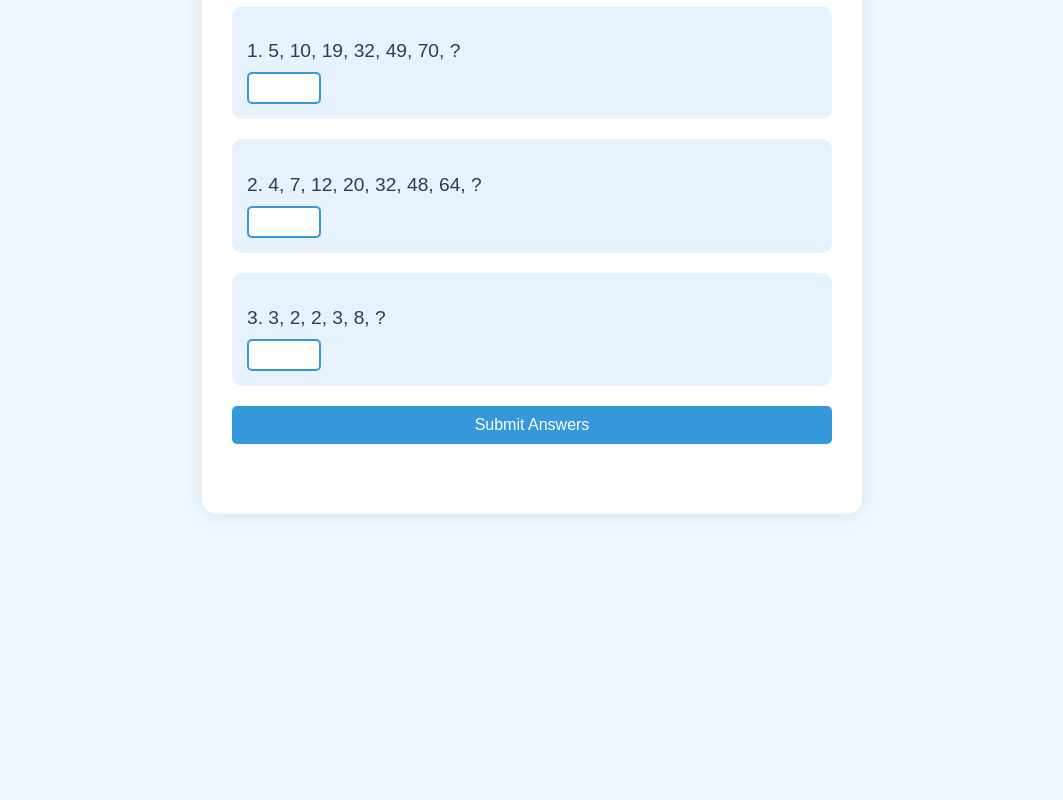
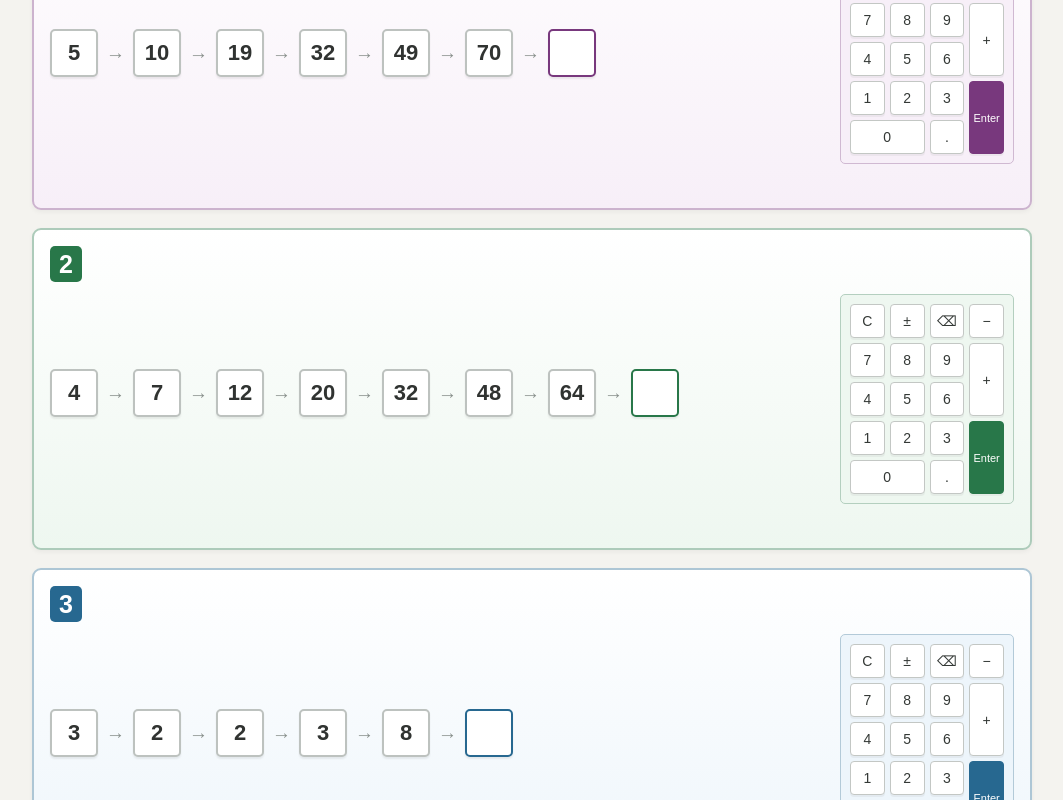
Before and after one commit to EmpTeal/sequence, a plain HTML site: page index.html in a window 1280 px wide. Shown: the part 195-995 px from the top of the page, without its empty margins (108-1171 px from the left). Before the commit the page ends 800 px from the top, so only its background shows below. Drawn offline with Linux system fonts and the light colour scheme.

Commit message:
Redesign October Sequence Test with question keypads

```diff
--- a/index.html
+++ b/index.html
@@ -3,138 +3,83 @@
 <head>
 <meta charset="UTF-8">
 <meta name="viewport" content="width=device-width, initial-scale=1.0">
-    <title>Sequence Test</title>
+<title>October Sequence Test</title>
 <style>
-        body {
-            font-family: Arial, sans-serif;
-            background-color: #f0f8ff;
-            display: flex;
-            justify-content: center;
-            align-items: center;
-            height: 100vh;
-            margin: 0;
-        }
-        .container {
-            background-color: white;
-            border-radius: 15px;
-            padding: 30px;
-            box-shadow: 0 0 20px rgba(0,0,0,0.1);
-            max-width: 600px;
-            width: 100%;
-        }
-        h1 {
-            text-align: center;
-            color: #4a4a4a;
-        }
-        .question {
-            margin-bottom: 20px;
-            padding: 15px;
-            background-color: #e6f3ff;
-            border-radius: 10px;
-        }
-        .sequence {
-            font-size: 1.2em;
-            color: #2c3e50;
-            margin-bottom: 10px;
-        }
-        input[type="number"] {
-            width: 60px;
-            padding: 5px;
-            font-size: 1em;
-            border: 2px solid #3498db;
-            border-radius: 5px;
-        }
-        button {
-            display: block;
-            width: 100%;
-            padding: 10px;
-            background-color: #3498db;
-            color: white;
-            border: none;
-            border-radius: 5px;
-            font-size: 1em;
-            cursor: pointer;
-            transition: background-color 0.3s;
-        }
-        button:hover {
-            background-color: #2980b9;
-        }
-        #result {
-            margin-top: 20px;
-            padding: 10px;
-            border-radius: 5px;
-            text-align: center;
-            font-weight: bold;
-        }
-        .correct {
-            background-color: #d4edda;
-            color: #155724;
-        }
-        .incorrect {
-            background-color: #f8d7da;
-            color: #721c24;
-        }
+*{box-sizing:border-box}
+body{margin:0;padding:28px 16px;background:#f4f3ef;color:#303331;font-family:Arial,sans-serif}
+main{max-width:1000px;margin:auto}
+h1{text-align:center;font-size:26px;margin:0 0 24px}
+.question{--accent:#78387d;--soft:#f7eff8;margin:0 0 18px;padding:16px;border:2px solid color-mix(in srgb,var(--accent) 38%,white);border-radius:9px;background:linear-gradient(white,var(--soft));box-shadow:0 2px 5px #0000000c}
+.question:nth-child(2){--accent:#287749;--soft:#eef7f0}
+.question:nth-child(3){--accent:#276890;--soft:#edf5fb}
+.question:nth-child(4){--accent:#b45c21;--soft:#fff4e9}
+.number{display:inline-grid;place-items:center;width:32px;height:36px;background:var(--accent);color:white;font-weight:bold;font-size:25px;border-radius:5px;margin-bottom:12px}
+.question-content{display:grid;grid-template-columns:minmax(0,1fr) 174px;gap:22px;align-items:center}
+.sequence{display:flex;align-items:center;flex-wrap:wrap;gap:8px;padding:10px 0 22px}
+.tile{width:48px;height:48px;flex:0 0 48px;display:grid;place-items:center;border:2px solid #bdc2bf;border-radius:5px;background:white;box-shadow:0 2px 2px #00000012;font-size:22px;font-weight:600}
+.arrow{color:#8a918d;font-size:19px}
+.answer{min-width:0;text-align:center;color:var(--accent);border-color:var(--accent);font:600 22px Arial,sans-serif;padding:0;appearance:textfield}
+.answer::-webkit-inner-spin-button,.answer::-webkit-outer-spin-button{appearance:none;margin:0}
+.keypad{display:grid;grid-template-columns:repeat(4,1fr);grid-template-rows:repeat(5,34px);gap:5px;padding:9px;border:1px solid color-mix(in srgb,var(--accent) 35%,white);border-radius:5px;background:var(--soft)}
+button{font:inherit;cursor:pointer;border:1px solid #c3c7c4;border-radius:4px;background:white;color:#343936;box-shadow:0 2px 0 #0000000b}
+button:hover{background:var(--soft);border-color:var(--accent)}
+button:focus-visible,input:focus-visible{outline:3px solid var(--accent,#276890);outline-offset:3px}
+.keypad button{font-size:14px;padding:0}
+.keypad .enter{grid-column:4;grid-row:4 / span 2;font-size:11px;background:var(--accent);color:white;border-color:var(--accent)}
+.keypad .zero{grid-column:1 / span 2}
+.keypad .plus{grid-column:4;grid-row:2 / span 2}
+.feedback{min-height:20px;margin:8px 0 0;font-size:14px;color:var(--accent)}
+.submit:hover{background:#26382c}
+.submit{width:100%;padding:13px;background:#34483b;color:white;border:0;font-weight:bold}
+#result{text-align:center;min-height:24px;margin-top:16px;font-weight:bold}
+.correct{color:#287749}.incorrect{color:#a44137}
+@media(max-width:650px){body{padding:18px 10px}.question{padding:12px}.question-content{grid-template-columns:1fr;gap:0}.keypad{width:174px;justify-self:end}.sequence{gap:5px;padding-bottom:12px}.tile{width:38px;height:38px;flex-basis:38px;font-size:18px}.arrow{font-size:14px}}
 </style>
 </head>
 <body>
-    <div class="container">
-        <h1>Sequence Test</h1>
+<main>
+<h1>October Sequence Test</h1>
 <form id="sequenceForm">
-            <div class="question">
-                <p class="sequence">1. 5, 10, 19, 32, 49, 70, ?</p>
-                <input type="number" id="answer1" required>
-            </div>
-            <div class="question">
-                <p class="sequence">2. 4, 7, 12, 20, 32, 48, 64, ?</p>
-                <input type="number" id="answer2" required>
-            </div>
-            <div class="question">
-                <p class="sequence">3. 3, 2, 2, 3, 8, ?</p>
-                <input type="number" id="answer3" required>
-            </div>
-            <button type="submit">Submit Answers</button>
+<div id="questions"></div>
+<button class="submit" type="submit">Submit Answers</button>
 </form>
-        <div id="result"></div>
-    </div>
+<div id="result" role="status" aria-live="polite"></div>
+</main>
 <script>
-        console.log("Script started");
-        document.addEventListener('DOMContentLoaded', (event) => {
-            console.log("DOM fully loaded and parsed");
-            const form = document.getElementById('sequenceForm');
-            const resultDiv = document.getElementById('result');
-
-            if (form && resultDiv) {
-                console.log("Form and result div found");
-                form.addEventListener('submit', function(e) {
-                    console.log("Form submitted");
-                    e.preventDefault();
-                    const answers = [95, 64, 35];
-                    const userAnswers = [
-                        document.getElementById('answer1').value,
-                        document.getElementById('answer2').value,
-                        document.getElementById('answer3').value
-                    ];
-                    console.log("User answers:", userAnswers);
-                    let allCorrect = true;
-                    for (let i = 0; i < answers.length; i++) {
-                        if (parseInt(userAnswers[i]) !== answers[i]) {
-                            allCorrect = false;
-                            break;
-                        }
-                    }
-                    console.log("All correct?", allCorrect);
-                    if (allCorrect) {
-                        resultDiv.textContent = "Correct, Mom!";
-                        resultDiv.className = "correct";
-                    } else {
-                        resultDiv.textContent = "Sorry, that's not correct. Please try again!";
-                        resultDiv.className = "incorrect";
-                    }
-                    console.log("Result updated");
+const sequences = [[5,10,19,32,49,70],[4,7,12,20,32,48,64],[3,2,2,3,8],[1,4,3,11,15]];
+const answers = [95,64,35,14];
+const keys = ['C','±','⌫','−','7','8','9','+','4','5','6','1','2','3','Enter','0','.'];
+const questions = document.getElementById('questions');
+sequences.forEach((sequence,index)=>{
+ const n=index+1;
+ const card=document.createElement('section');
+ card.className='question'; card.setAttribute('aria-label',`Question ${n}`);
+ card.innerHTML=`<span class="number" aria-hidden="true">${n}</span><div class="question-content"><div class="sequence">${sequence.map(value=>`<span class="tile">${value}</span><span class="arrow" aria-hidden="true">→</span>`).join('')}<input class="tile answer" type="text" inputmode="decimal" pattern="-?[0-9]+([.][0-9]+)?" id="answer${n}" aria-label="Answer to question ${n}" autocomplete="off" required></div><div class="keypad" role="group" aria-label="Numeric keypad for question ${n}">${keys.map(key=>`<button type="button" data-key="${key}" class="${key==='Enter'?'enter':key==='0'?'zero':key==='+'?'plus':''}" aria-label="${key==='⌫'?'Backspace':key==='Enter'?'Check answer':key}">${key}</button>`).join('')}</div></div><p class="feedback" role="status" aria-live="polite"></p>`;
+ const input=card.querySelector('input');
+ const feedback=card.querySelector('.feedback');
+ function check(){feedback.textContent=input.value.trim()===''?'Enter an answer.':Number(input.value)===answers[index]?'Correct!':'Try again.';}
+ card.querySelector('.keypad').addEventListener('click',event=>{
+  const key=event.target.closest('button')?.dataset.key;
+  if(!key)return;
+  if(key==='Enter'){check();return;}
+  input.focus();
+  if(key==='C')input.value='';
+  else if(key==='⌫')input.value=input.value.slice(0,-1);
+  else if(key==='−'||key==='±')input.value=input.value.startsWith('-')?input.value.slice(1):'-'+input.value;
+  else if(key==='+'&&input.value.startsWith('-'))input.value=input.value.slice(1);
+  else if(/^[0-9.]$/.test(key)&&!(key==='.'&&input.value.includes('.')))input.value+=key;
+  input.dispatchEvent(new Event('input',{bubbles:true}));
  });
-            } else {
-                console.error("Form or result div not found");
-            }
+ input.addEventListener('input',()=>{feedback.textContent='';document.getElementById('result').textContent='';});
+ input.addEventListener('keydown',event=>{if(event.key==='Enter'){event.preventDefault();check();}});
+ questions.appendChild(card);
+});
+document.getElementById('sequenceForm').addEventListener('submit',event=>{
+ event.preventDefault();
+ const correct=answers.every((answer,index)=>Number(document.getElementById(`answer${index+1}`).value)===answer);
+ const result=document.getElementById('result');
+ result.textContent=correct?'Correct, Mom!':"Sorry, that's not correct. Please try again!";
+ result.className=correct?'correct':'incorrect';
 });
 </script>
 </body>
```
Lines whose indentation alone changed are shown as unchanged.
